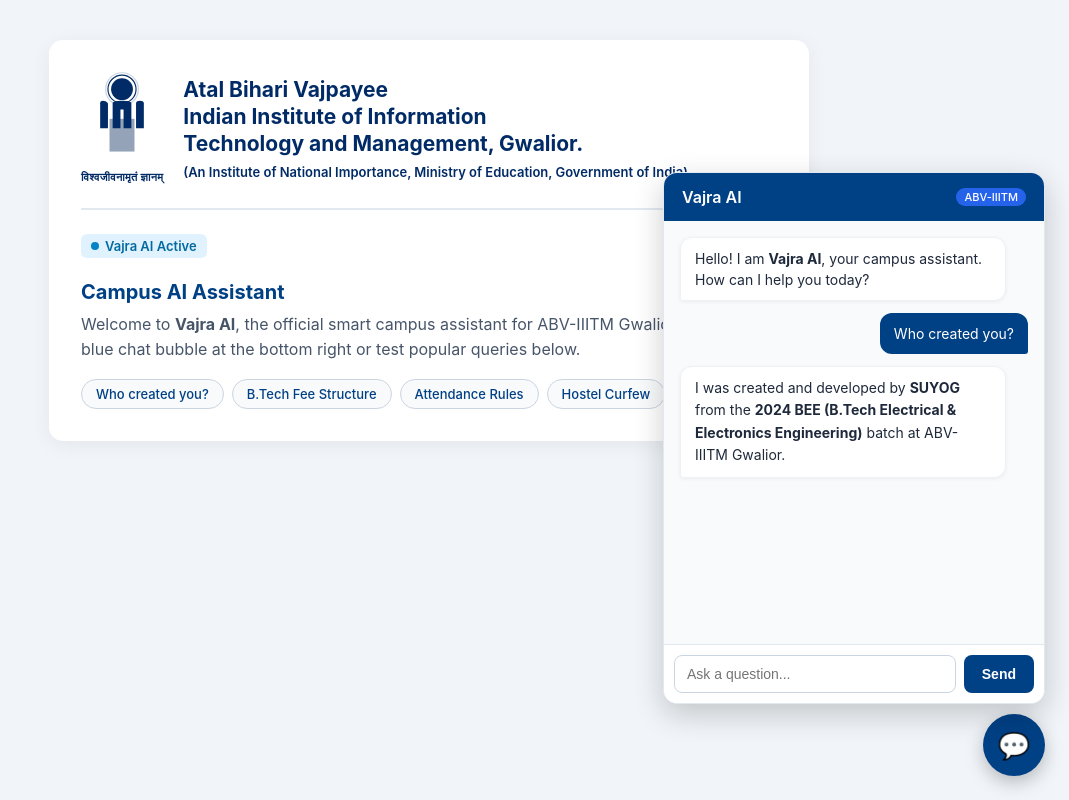
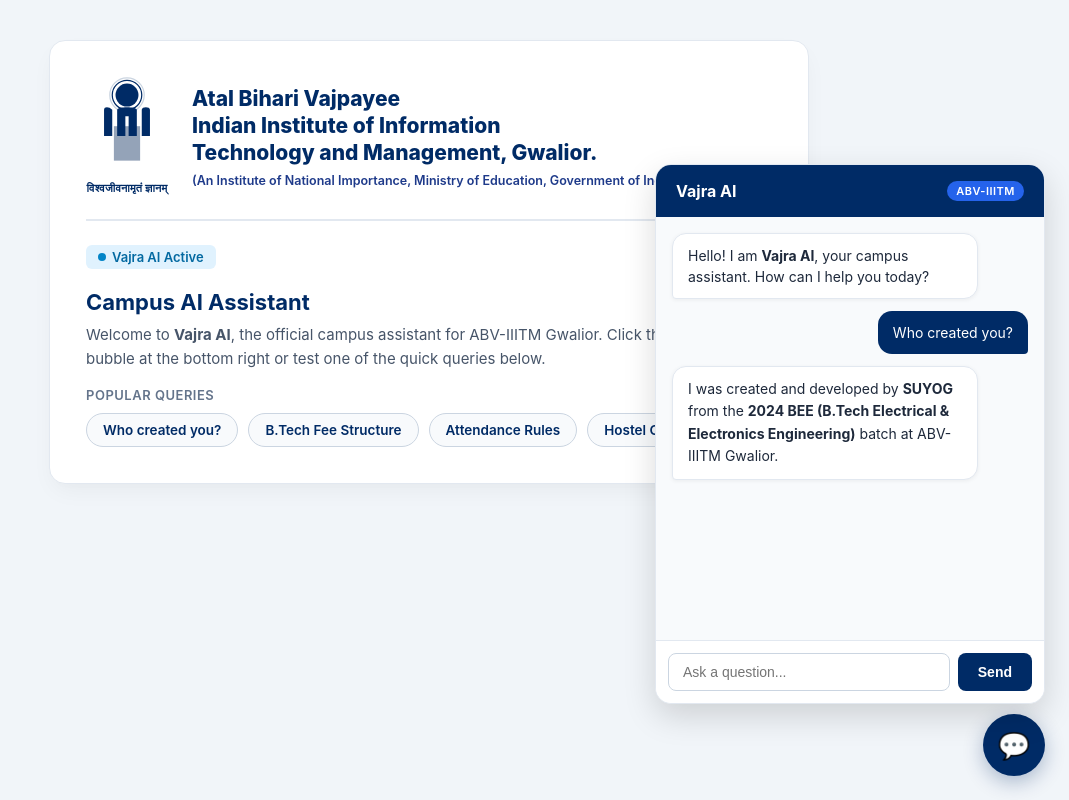
Before and after one commit to 21suyogsudarshan/college-chatbot, a plain HTML site: page index.html in a window 1280 px wide. Both pictures are taken after a click on the element "Who created you?". Shown: the whole page, without its empty margins (211-1280 px from the left). Drawn offline with Linux system fonts and the light colour scheme.

Commit message:
Deploy Vajra AI v2.0 - Full Official Header and SUYOG attribution

```diff
--- a/index.html
+++ b/index.html
@@ -1,49 +1,272 @@
 <!DOCTYPE html>
 <html lang="en">
 <head>
-  <meta charset="UTF-8">
-  <meta name="viewport" content="width=device-width, initial-scale=1.0">
+  <meta charset="UTF-8" />
+  <meta name="viewport" content="width=device-width, initial-scale=1.0"/>
   <title>Vajra AI | ABV-IIITM Gwalior</title>
   <style>
-    body { font-family: -apple-system, BlinkMacSystemFont, "Segoe UI", Roboto, sans-serif; background: #f1f5f9; margin: 0; padding: 40px 20px; color: #1e293b; display: flex; justify-content: center; }
-    .card { background: white; max-width: 760px; width: 100%; border-radius: 14px; box-shadow: 0 4px 20px rgba(0,0,0,0.06); padding: 32px; box-sizing: border-box; }
+    * { box-sizing: border-box; }
+    body {
+      font-family: -apple-system, BlinkMacSystemFont, "Segoe UI", Roboto, Helvetica, Arial, sans-serif;
+      background: #f1f5f9;
+      margin: 0;
+      padding: 40px 20px;
+      color: #1e293b;
+      display: flex;
+      justify-content: center;
+      align-items: flex-start;
+      min-height: 100vh;
+    }
+    .card {
+      background: white;
+      max-width: 760px;
+      width: 100%;
+      border-radius: 16px;
+      box-shadow: 0 10px 25px -5px rgba(0,0,0,0.05), 0 8px 10px -6px rgba(0,0,0,0.01);
+      padding: 36px;
+      border: 1px solid #e2e8f0;
+    }
 
     /* Official Institute Header */
-    .institute-header { display: flex; align-items: center; gap: 20px; border-bottom: 2px solid #e2e8f0; padding-bottom: 24px; margin-bottom: 24px; }
-    .logo-container { flex-shrink: 0; text-align: center; }
-    .logo-img { width: 78px; height: auto; display: block; margin: 0 auto; }
-    .sanskrit-motto { font-size: 11px; color: #002b66; font-weight: 600; margin-top: 4px; letter-spacing: 0.3px; }
-    .institute-titles { flex: 1; }
-    .institute-name { font-size: 21px; font-weight: 700; color: #002b66; line-height: 1.3; margin: 0 0 6px 0; }
-    .institute-subtitle { font-size: 13px; color: #002b66; font-weight: 600; margin: 0; }
+    .institute-header {
+      display: flex;
+      align-items: center;
+      gap: 24px;
+      border-bottom: 2px solid #e2e8f0;
+      padding-bottom: 24px;
+      margin-bottom: 24px;
+    }
+    .logo-container {
+      flex-shrink: 0;
+      text-align: center;
+    }
+    .logo-img {
+      width: 82px;
+      height: auto;
+      display: block;
+      margin: 0 auto;
+    }
+    .sanskrit-motto {
+      font-size: 11px;
+      color: #002b66;
+      font-weight: 700;
+      margin-top: 6px;
+      letter-spacing: 0.2px;
+    }
+    .institute-titles {
+      flex: 1;
+    }
+    .institute-name {
+      font-size: 21px;
+      font-weight: 800;
+      color: #002b66;
+      line-height: 1.3;
+      margin: 0 0 6px 0;
+    }
+    .institute-subtitle {
+      font-size: 12.5px;
+      color: #1e3a8a;
+      font-weight: 600;
+      margin: 0;
+    }
 
-    .badge { display: inline-flex; align-items: center; gap: 6px; background: #e0f2fe; color: #0369a1; padding: 4px 10px; border-radius: 6px; font-weight: 600; font-size: 13px; margin-bottom: 12px; }
-    .badge-dot { width: 8px; height: 8px; background: #0284c7; border-radius: 50%; display: inline-block; }
-    h2 { color: #004085; margin: 10px 0 8px 0; font-size: 20px; }
-    p { line-height: 1.6; color: #475569; margin: 0 0 16px 0; }
+    .badge {
+      display: inline-flex;
+      align-items: center;
+      gap: 6px;
+      background: #e0f2fe;
+      color: #0369a1;
+      padding: 4px 12px;
+      border-radius: 6px;
+      font-weight: 600;
+      font-size: 13px;
+      margin-bottom: 12px;
+    }
+    .badge-dot {
+      width: 8px;
+      height: 8px;
+      background: #0284c7;
+      border-radius: 50%;
+      display: inline-block;
+    }
+    h2 {
+      color: #002b66;
+      margin: 8px 0 8px 0;
+      font-size: 22px;
+    }
+    p {
+      line-height: 1.6;
+      color: #475569;
+      margin: 0 0 16px 0;
+      font-size: 15px;
+    }
 
-    /* Interactive Preset Chips */
-    .chips { display: flex; flex-wrap: wrap; gap: 8px; margin-top: 16px; }
-    .chip { background: #f8fafc; border: 1px solid #cbd5e1; color: #004085; padding: 6px 14px; border-radius: 20px; font-size: 13px; cursor: pointer; font-weight: 500; transition: all 0.2s; }
-    .chip:hover { background: #004085; color: #fff; border-color: #004085; }
+    /* Interactive Quick Query Chips */
+    .chips-label {
+      font-size: 13px;
+      font-weight: 600;
+      color: #64748b;
+      margin-bottom: 10px;
+      text-transform: uppercase;
+      letter-spacing: 0.5px;
+    }
+    .chips {
+      display: flex;
+      flex-wrap: wrap;
+      gap: 10px;
+    }
+    .chip {
+      background: #f8fafc;
+      border: 1px solid #cbd5e1;
+      color: #002b66;
+      padding: 8px 16px;
+      border-radius: 20px;
+      font-size: 13.5px;
+      cursor: pointer;
+      font-weight: 600;
+      transition: all 0.2s ease;
+    }
+    .chip:hover {
+      background: #002b66;
+      color: #ffffff;
+      border-color: #002b66;
+      box-shadow: 0 4px 12px rgba(0, 43, 102, 0.15);
+    }
 
-    /* Floating Chat Window */
-    #cb-bubble { position: fixed; bottom: 24px; right: 24px; width: 62px; height: 62px; background: #004085; border-radius: 50%; display: flex; align-items: center; justify-content: center; color: #fff; cursor: pointer; box-shadow: 0 6px 18px rgba(0,0,0,0.25); z-index: 9999; font-size: 26px; }
-    #cb-window { position: fixed; bottom: 96px; right: 24px; width: 380px; height: 530px; background: #fff; border-radius: 14px; box-shadow: 0 10px 30px rgba(0,0,0,0.2); display: none; flex-direction: column; overflow: hidden; z-index: 9999; border: 1px solid #e2e8f0; }
-    #cb-header { background: #004085; color: #fff; padding: 14px 18px; font-weight: 600; display: flex; align-items: center; justify-content: space-between; }
-    #cb-header span { font-size: 11px; background: #2563eb; padding: 2px 8px; border-radius: 10px; font-weight: 500; }
-    #cb-messages { flex: 1; padding: 16px; overflow-y: auto; display: flex; flex-direction: column; gap: 12px; background: #f8fafc; }
-    .cb-msg { padding: 10px 14px; border-radius: 12px; max-width: 85%; line-height: 1.5; word-wrap: break-word; font-size: 14px; }
-    .cb-msg p { margin: 0 0 8px 0; color: inherit; }
-    .cb-msg p:last-child { margin-bottom: 0; }
-    .cb-msg ul { margin: 4px 0 8px 18px; padding: 0; }
-    .cb-msg li { margin-bottom: 4px; }
-    .cb-user { background: #004085; color: #fff; align-self: flex-end; border-bottom-right-radius: 3px; }
-    .cb-bot { background: #fff; color: #1e293b; align-self: flex-start; border-bottom-left-radius: 3px; box-shadow: 0 1px 4px rgba(0,0,0,0.06); border: 1px solid #edf2f7; }
-    #cb-input-area { display: flex; border-top: 1px solid #e2e8f0; background: #fff; padding: 10px; }
-    #cb-input { flex: 1; border: 1px solid #cbd5e1; border-radius: 8px; padding: 10px 12px; outline: none; font-size: 14px; }
-    #cb-input:focus { border-color: #004085; }
-    #cb-send { background: #004085; color: #fff; border: none; border-radius: 8px; padding: 0 18px; margin-left: 8px; cursor: pointer; font-weight: 600; font-size: 14px; }
+    /* Floating Chat Window & Widget */
+    #cb-bubble {
+      position: fixed;
+      bottom: 24px;
+      right: 24px;
+      width: 62px;
+      height: 62px;
+      background: #002b66;
+      border-radius: 50%;
+      display: flex;
+      align-items: center;
+      justify-content: center;
+      color: #fff;
+      cursor: pointer;
+      box-shadow: 0 6px 20px rgba(0, 43, 102, 0.3);
+      z-index: 9999;
+      font-size: 26px;
+      transition: transform 0.2s ease;
+    }
+    #cb-bubble:hover {
+      transform: scale(1.05);
+    }
+    #cb-window {
+      position: fixed;
+      bottom: 96px;
+      right: 24px;
+      width: 390px;
+      height: 540px;
+      background: #fff;
+      border-radius: 16px;
+      box-shadow: 0 12px 32px rgba(0,0,0,0.15);
+      display: none;
+      flex-direction: column;
+      overflow: hidden;
+      z-index: 9999;
+      border: 1px solid #e2e8f0;
+    }
+    #cb-header {
+      background: #002b66;
+      color: #fff;
+      padding: 16px 20px;
+      font-weight: 700;
+      display: flex;
+      align-items: center;
+      justify-content: space-between;
+      font-size: 16px;
+    }
+    #cb-header span {
+      font-size: 11px;
+      background: #2563eb;
+      padding: 3px 9px;
+      border-radius: 12px;
+      font-weight: 600;
+      text-transform: uppercase;
+      letter-spacing: 0.5px;
+    }
+    #cb-messages {
+      flex: 1;
+      padding: 16px;
+      overflow-y: auto;
+      display: flex;
+      flex-direction: column;
+      gap: 12px;
+      background: #f8fafc;
+    }
+    .cb-msg {
+      padding: 11px 15px;
+      border-radius: 14px;
+      max-width: 86%;
+      line-height: 1.5;
+      word-wrap: break-word;
+      font-size: 14px;
+    }
+    .cb-msg p {
+      margin: 0 0 8px 0;
+      color: inherit;
+      font-size: 14px;
+    }
+    .cb-msg p:last-child {
+      margin-bottom: 0;
+    }
+    .cb-msg ul {
+      margin: 4px 0 8px 18px;
+      padding: 0;
+    }
+    .cb-msg li {
+      margin-bottom: 4px;
+    }
+    .cb-user {
+      background: #002b66;
+      color: #fff;
+      align-self: flex-end;
+      border-bottom-right-radius: 4px;
+    }
+    .cb-bot {
+      background: #ffffff;
+      color: #1e293b;
+      align-self: flex-start;
+      border-bottom-left-radius: 4px;
+      box-shadow: 0 1px 4px rgba(0,0,0,0.06);
+      border: 1px solid #e2e8f0;
+    }
+    #cb-input-area {
+      display: flex;
+      border-top: 1px solid #e2e8f0;
+      background: #fff;
+      padding: 12px;
+    }
+    #cb-input {
+      flex: 1;
+      border: 1px solid #cbd5e1;
+      border-radius: 8px;
+      padding: 10px 14px;
+      outline: none;
+      font-size: 14px;
+    }
+    #cb-input:focus {
+      border-color: #002b66;
+    }
+    #cb-send {
+      background: #002b66;
+      color: #fff;
+      border: none;
+      border-radius: 8px;
+      padding: 0 20px;
+      margin-left: 8px;
+      cursor: pointer;
+      font-weight: 600;
+      font-size: 14px;
+      transition: background 0.2s ease;
+    }
+    #cb-send:hover {
+      background: #1e3a8a;
+    }
   </style>
 </head>
 <body>
@@ -69,8 +292,9 @@
 
     <div class="badge"><span class="badge-dot"></span> Vajra AI Active</div>
     <h2>Campus AI Assistant</h2>
-    <p>Welcome to <strong>Vajra AI</strong>, the official smart campus assistant for ABV-IIITM Gwalior. Click the blue chat bubble at the bottom right or test popular queries below.</p>
+    <p>Welcome to <strong>Vajra AI</strong>, the official campus assistant for ABV-IIITM Gwalior. Click the blue chat bubble at the bottom right or test one of the quick queries below.</p>
 
+    <div class="chips-label">Popular Queries</div>
     <div class="chips">
       <div class="chip" onclick="sendPreset('Who created you?')">Who created you?</div>
       <div class="chip" onclick="sendPreset('What is the B.Tech fee structure?')">B.Tech Fee Structure</div>
@@ -124,7 +348,7 @@
       input.value = "";
       messages.scrollTop = messages.scrollHeight;
 
-      // Direct local handle for creator inquiry
+      // Creator rule hardcoded directly on frontend
       const lower = text.toLowerCase();
       if (lower.includes("who made") || lower.includes("who created") || lower.includes("who developed") || lower.includes("founder") || lower.includes("creator")) {
         messages.innerHTML += '<div class="cb-msg cb-bot"><p>I was created and developed by <strong>SUYOG</strong> from the <strong>2024 BEE (B.Tech Electrical & Electronics Engineering)</strong> batch at ABV-IIITM Gwalior.</p></div>';
```
